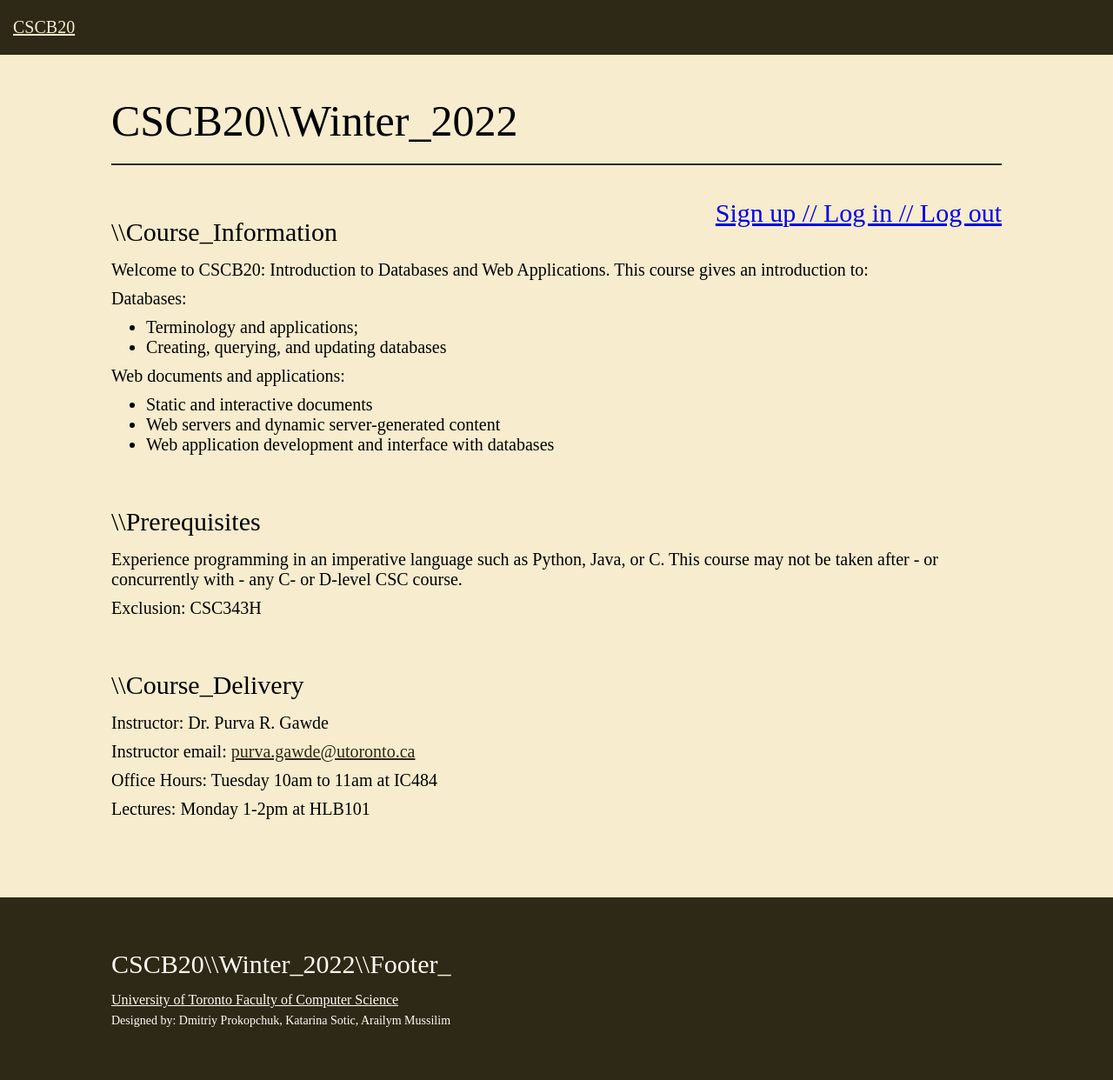
After one commit to prokopchukdim/cscb20, a Flask app: page /unsignedhome in a window 1280 px wide. The commit adds this page. Shown: the whole page at 87% size. Run offline with Flask 2, Linux system fonts and the light colour scheme.

Commit message:
Navbar fixes

```diff
--- a/app.py
+++ b/app.py
@@ -49,7 +49,7 @@ class Instructor(db.Model):
 @app.route('/home')
 def home():
     pagename = 'home'
-    return render_template('template.html', pagename=pagename)
+    return render_template('unsignedhome.html', pagename=pagename)
 
 @app.route('/register', methods = ['GET', 'POST'])
 def register():
@@ -155,5 +155,10 @@ def signuphome():
 def remark():
     return render_template('remark.html')
 
+@app.route('/unsignedhome')
+def unsignedhome():
+    pagename = 'home'
+    return render_template('unsignedhome.html', pagename=pagename)
+
 if __name__ == '__main__':
     app.run(debug=True)
--- a/static/css/styles.css
+++ b/static/css/styles.css
@@ -18,6 +18,11 @@ body{
 	width:100%;
 	height: 100%;
 }
+
+.unsigned-navbuttons{
+	width:100%;
+}
+
 form>label{
 	color: #fff;
 	font-size: 2.3em;
--- a/templates/login_success.html
+++ b/templates/login_success.html
@@ -30,4 +30,5 @@
 		<P>Instructor email: <a class = "text-link" href="mailto:purva.gawde@utoronto.ca">purva.gawde@utoronto.ca</a></p>
 		<p>Office Hours: Tuesday 10am to 11am at IC484</p>
 		<p>Lectures: Monday 1-2pm at HLB101</p>
+	</div>
     {% endblock %}
--- a/templates/loginsuccess_temp.html
+++ b/templates/loginsuccess_temp.html
@@ -32,10 +32,10 @@
 			<a class = "navbutton" href="{{ url_for('assignments') }}">Assignments</a>
 			<a class = "navbutton" href="{{ url_for('resources') }}">Resources</a>
 			<a class = "navbutton" href="{{ url_for('feedback') }}">Feedback</a>
-			<a class = "navbutton" href="{{ url_for('logout') }}">Log out</a>
-			<a class = "navbutton" href="{{ url_for('marks') }}">Marks</a>
 			<a class = "navbutton" target = "_blank" href="https://markus.utsc.utoronto.ca/cscb20w22/assignments">MarkUs</a>
 			<a class = "navbutton" target = "_blank" href="https://piazza.com/utoronto.ca/winter2022/cscb20h3">Piazza</a>
+			<a class = "navbutton" href="{{ url_for('marks') }}">Marks</a>
+			<a class = "navbutton" href="{{ url_for('logout') }}">Log out</a>
 		</ul>
 	</nav>
 
--- a/templates/marks.html
+++ b/templates/marks.html
@@ -1,7 +1,7 @@
 {% extends "loginsuccess_temp.html" %}
 {% block content %}
         <div class = "content-wrapper">
-            <p class="big-title">Here are your marks<span class = "underline-animation">_</span></p>
+            <p class="huge-title">CSCB20\\Winter_2022\\Marks<span class = "underline-animation">_</span></p>
             <div class="linebr"></div>
             <div class="space-br"></div>
             <div id="table">
--- a/templates/template.html
+++ b/templates/template.html
@@ -22,44 +22,18 @@
 				<span></span>
 			</label>
 		</div>
+
+		<ul id = "navbuttons" class = "unsigned-navbuttons">
+			<a class = "navbutton" href="{{ url_for('unsignedhome')}}">CSCB20</a>
+		</ul>
+
+
 	</nav>
 
-	<div class = "content-wrapper">
-		<p class="huge-title">CSCB20\\Winter_2022<span class = "underline-animation">_</span></p>
-		<a class = "big-title-left" href="{{ url_for('logout') }}">/ Log out</a>
-		<a class = "big-title-left" href="{{ url_for('login') }}">/ Log in /</a>
-		<a class = "big-title-left" href="{{ url_for('register') }}">Sign up /</a>
-
-		<div class="linebr"></div>
-
-		<p class="big-title">\\Course_Information</p>
-		<p>Welcome to CSCB20: Introduction to Databases and Web Applications. This course gives an introduction to:</p>
-		<p>Databases:</p>
-		<ul>
-			<li>Terminology and applications; </li>
-			<li>Creating, querying, and updating databases</li>
-		</ul>
-		<p>Web documents and applications:</p>
-		<ul>
-			<li>Static and interactive documents</li>
-			<li>Web servers and dynamic server-generated content</li>
-			<li>Web application development and interface with databases</li>
-		</ul>
-
-		<p class="big-title">\\Prerequisites</p>
-		<p>Experience programming in an imperative language such as Python, Java, or C. This course may not be taken
-			after - or concurrently with - any C- or D-level CSC course.
-		</p>
-		<p>Exclusion: CSC343H</p>
-
-		<p class="big-title">\\Course_Delivery</p>
-		<p>Instructor: Dr. Purva R. Gawde</p>
-		<P>Instructor email: <a class = "text-link" href="mailto:purva.gawde@utoronto.ca">purva.gawde@utoronto.ca</a></p>
-		<p>Office Hours: Tuesday 10am to 11am at IC484</p>
-		<p>Lectures: Monday 1-2pm at HLB101</p>
-	</div>
 	{% block content %}
 	{% endblock %}
+
+
 	<div id = "footer">
 		<div class = "footer-wrapper">
 			<p class = "big-title footer-title">CSCB20\\Winter_2022\\Footer<span class = "underline-animation">_</span></p>
--- /dev/null
+++ b/templates/unsignedhome.html
@@ -0,0 +1,39 @@
+{% extends "template.html" %}
+{% block content %}
+
+<div class = "content-wrapper">
+    <p class="huge-title">CSCB20\\Winter_2022<span class = "underline-animation">_</span></p>
+    <a class = "big-title-left" href="{{ url_for('logout') }}">/ Log out</a>
+    <a class = "big-title-left" href="{{ url_for('login') }}">/ Log in /</a>
+    <a class = "big-title-left" href="{{ url_for('register') }}">Sign up /</a>
+
+    <div class="linebr"></div>
+
+    <p class="big-title">\\Course_Information</p>
+    <p>Welcome to CSCB20: Introduction to Databases and Web Applications. This course gives an introduction to:</p>
+    <p>Databases:</p>
+    <ul>
+        <li>Terminology and applications; </li>
+        <li>Creating, querying, and updating databases</li>
+    </ul>
+    <p>Web documents and applications:</p>
+    <ul>
+        <li>Static and interactive documents</li>
+        <li>Web servers and dynamic server-generated content</li>
+        <li>Web application development and interface with databases</li>
+    </ul>
+
+    <p class="big-title">\\Prerequisites</p>
+    <p>Experience programming in an imperative language such as Python, Java, or C. This course may not be taken
+        after - or concurrently with - any C- or D-level CSC course.
+    </p>
+    <p>Exclusion: CSC343H</p>
+
+    <p class="big-title">\\Course_Delivery</p>
+    <p>Instructor: Dr. Purva R. Gawde</p>
+    <P>Instructor email: <a class = "text-link" href="mailto:purva.gawde@utoronto.ca">purva.gawde@utoronto.ca</a></p>
+    <p>Office Hours: Tuesday 10am to 11am at IC484</p>
+    <p>Lectures: Monday 1-2pm at HLB101</p>
+</div>
+
+{% endblock %}
```
Also changed, not shown: templates/login.html (+6 -6 lines), templates/register.html (+6 -5 lines), db.db.
